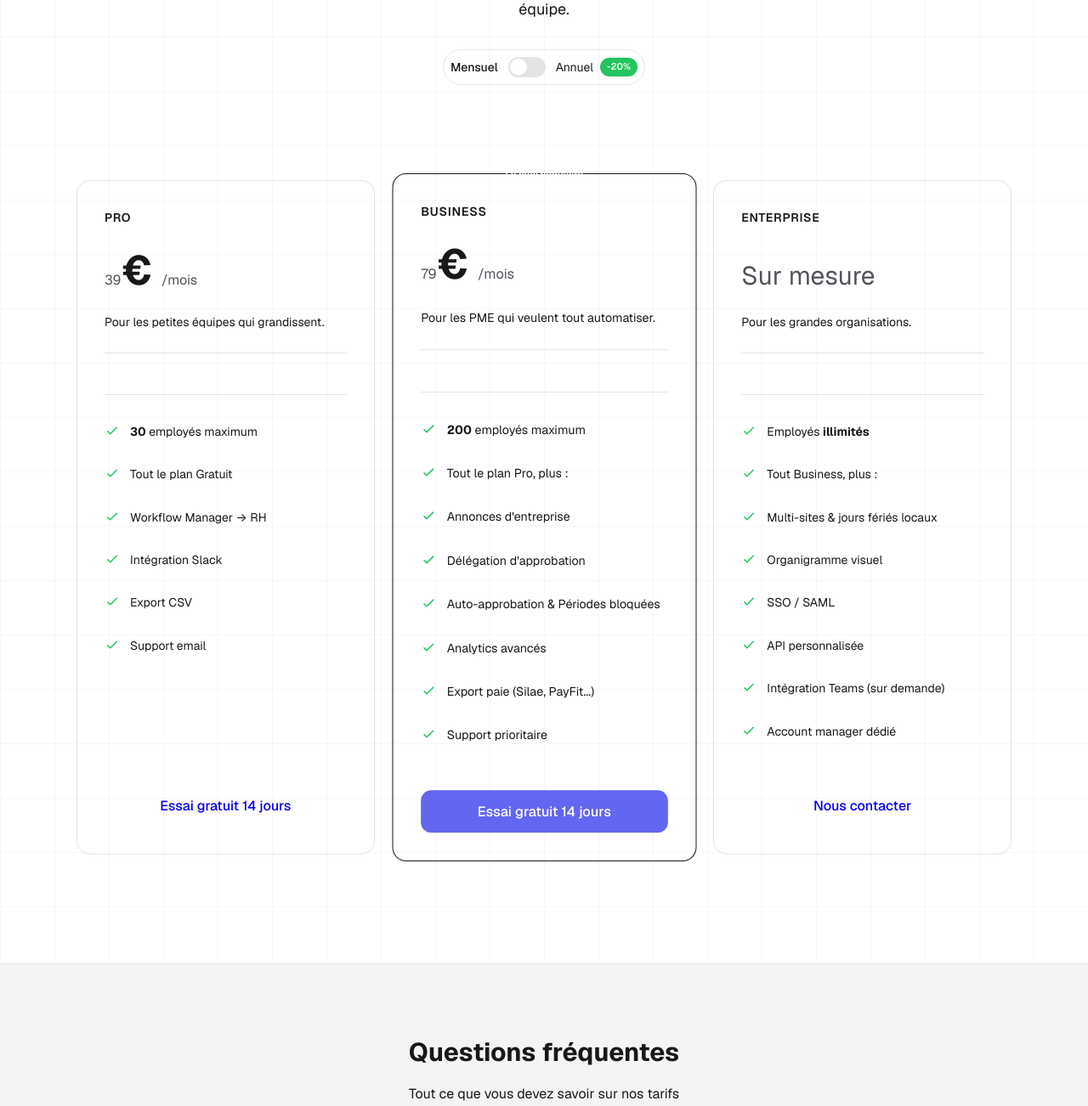
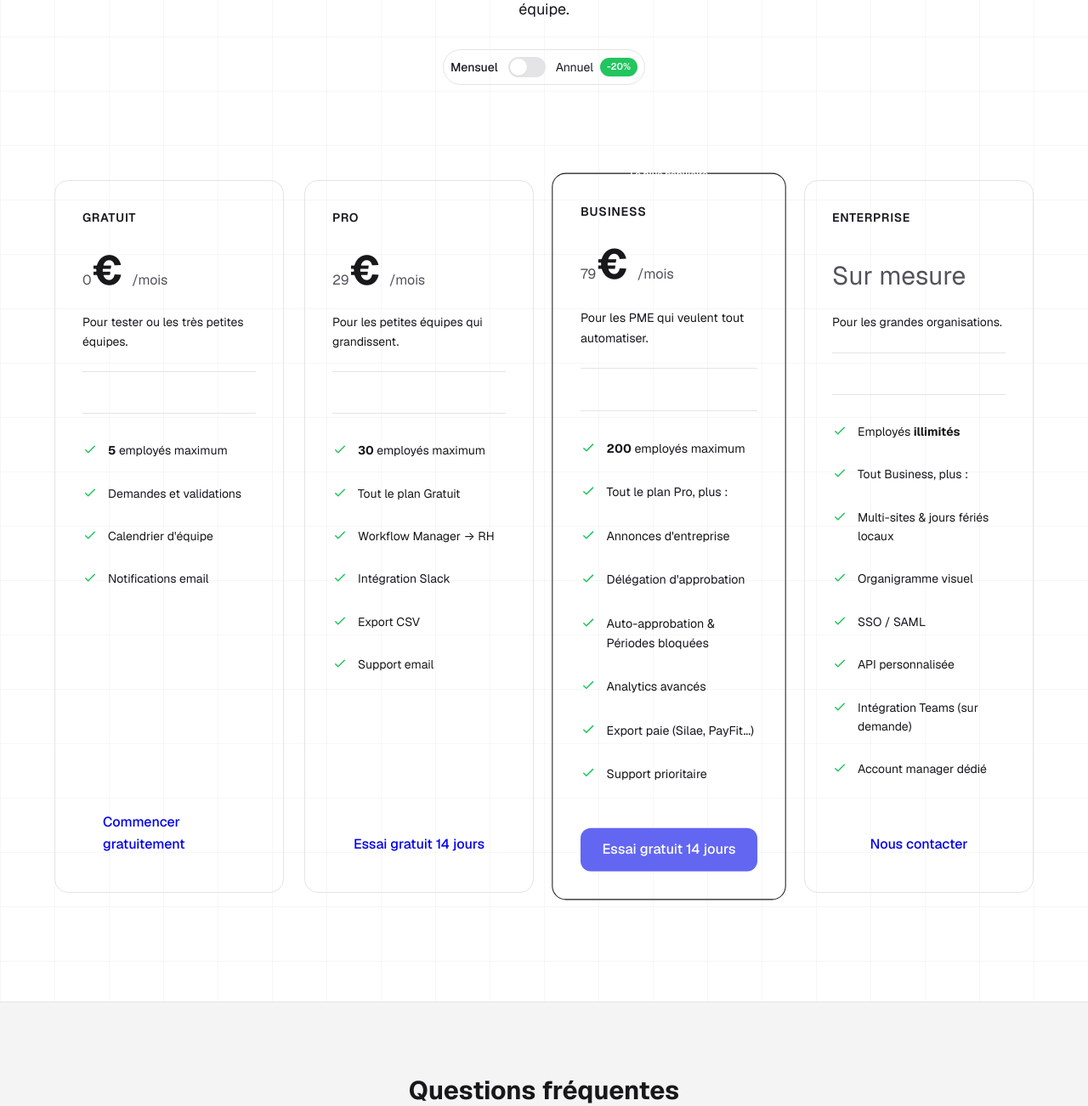
Before and after one commit to tchernob/congesflow, a Flask app: page /pricing in a window 1280 px wide. Shown: the part 341-1643 px from the top of the page at 85% size. Run offline with Flask 3, Linux system fonts and the light colour scheme.

Commit message:
Restore free plan on marketing pages, update Pro to 29€/month
- Add back free plan (5 users) on home and pricing pages
- Pro: 29€/month (23€/month yearly with -20% discount)
- Business: 79€/month (63€/month yearly with -20% discount)
- Update company.py with correct yearly prices

🤖 Generated with [Claude Code](https://claude.com/claude-code)

Co-Authored-By: Claude <noreply@anthropic.com>

```diff
--- a/app/models/company.py
+++ b/app/models/company.py
@@ -70,8 +70,8 @@ class Company(db.Model):
 
     PLAN_PRICES = {
         'free': {'monthly': 0, 'yearly': 0},
-        'pro': {'monthly': 39, 'yearly': 390},  # 39€/mois, 390€/an (1 mois offert)
-        'business': {'monthly': 79, 'yearly': 790},  # 79€/mois, 790€/an (1 mois offert)
+        'pro': {'monthly': 29, 'yearly': 278},  # 29€/mois, ~23€/mois en annuel (-20%)
+        'business': {'monthly': 79, 'yearly': 758},  # 79€/mois, ~63€/mois en annuel (-20%)
         'enterprise': {'monthly': None, 'yearly': None},  # Sur devis
     }
 
--- a/app/templates/marketing/pricing.html
+++ b/app/templates/marketing/pricing.html
@@ -28,13 +28,48 @@
 
 <section class="pricing-cards">
     <div class="container">
-        <div class="pricing-grid three-cols">
+        <div class="pricing-grid four-cols">
+            <!-- Gratuit -->
+            <div class="pricing-card">
+                <div class="pricing-card-header">
+                    <div class="pricing-name">Gratuit</div>
+                    <div class="pricing-price">
+                        <span class="price-value">0</span>€
+                        <span class="price-period">/mois</span>
+                    </div>
+                    <p class="pricing-description">Pour tester ou les très petites équipes.</p>
+                </div>
+
+                <ul class="pricing-features">
+                    <li class="pricing-feature">
+                        <svg fill="none" stroke="currentColor" viewBox="0 0 24 24"><path stroke-linecap="round" stroke-linejoin="round" stroke-width="2" d="M5 13l4 4L19 7"/></svg>
+                        <span><strong>5</strong> employés maximum</span>
+                    </li>
+                    <li class="pricing-feature">
+                        <svg fill="none" stroke="currentColor" viewBox="0 0 24 24"><path stroke-linecap="round" stroke-linejoin="round" stroke-width="2" d="M5 13l4 4L19 7"/></svg>
+                        <span>Demandes et validations</span>
+                    </li>
+                    <li class="pricing-feature">
+                        <svg fill="none" stroke="currentColor" viewBox="0 0 24 24"><path stroke-linecap="round" stroke-linejoin="round" stroke-width="2" d="M5 13l4 4L19 7"/></svg>
+                        <span>Calendrier d'équipe</span>
+                    </li>
+                    <li class="pricing-feature">
+                        <svg fill="none" stroke="currentColor" viewBox="0 0 24 24"><path stroke-linecap="round" stroke-linejoin="round" stroke-width="2" d="M5 13l4 4L19 7"/></svg>
+                        <span>Notifications email</span>
+                    </li>
+                </ul>
+
+                <a href="{{ url_for('marketing.signup') }}" class="btn btn-outline btn-lg w-full">
+                    Commencer gratuitement
+                </a>
+            </div>
+
             <!-- Pro -->
             <div class="pricing-card">
                 <div class="pricing-card-header">
                     <div class="pricing-name">Pro</div>
-                    <div class="pricing-price" data-monthly="39" data-yearly="32">
-                        <span class="price-value">39</span>€
+                    <div class="pricing-price" data-monthly="29" data-yearly="23">
+                        <span class="price-value">29</span>€
                         <span class="price-period">/mois</span>
                     </div>
                     <p class="pricing-description">Pour les petites équipes qui grandissent.</p>
@@ -77,7 +112,7 @@
                 <div class="pricing-badge">Le plus populaire</div>
                 <div class="pricing-card-header">
                     <div class="pricing-name">Business</div>
-                    <div class="pricing-price" data-monthly="79" data-yearly="66">
+                    <div class="pricing-price" data-monthly="79" data-yearly="63">
                         <span class="price-value">79</span>€
                         <span class="price-period">/mois</span>
                     </div>
@@ -353,9 +388,9 @@
     margin: 0 auto;
 }
 
-.pricing-grid.three-cols {
-    grid-template-columns: repeat(3, 1fr);
-    max-width: 1100px;
+.pricing-grid.four-cols {
+    grid-template-columns: repeat(4, 1fr);
+    max-width: 1300px;
 }
 
 .pricing-card {
@@ -514,13 +549,20 @@
     line-height: 1.7;
 }
 
+@media (max-width: 1200px) {
+    .pricing-grid.four-cols {
+        grid-template-columns: repeat(2, 1fr);
+        max-width: 800px;
+    }
+}
+
 @media (max-width: 1024px) {
     .pricing-grid {
         grid-template-columns: 1fr;
         max-width: 450px;
     }
 
-    .pricing-grid.three-cols {
+    .pricing-grid.four-cols {
         grid-template-columns: 1fr;
         max-width: 450px;
     }
```
Also changed, not shown: app/templates/marketing/home.html (+38 -6 lines).
